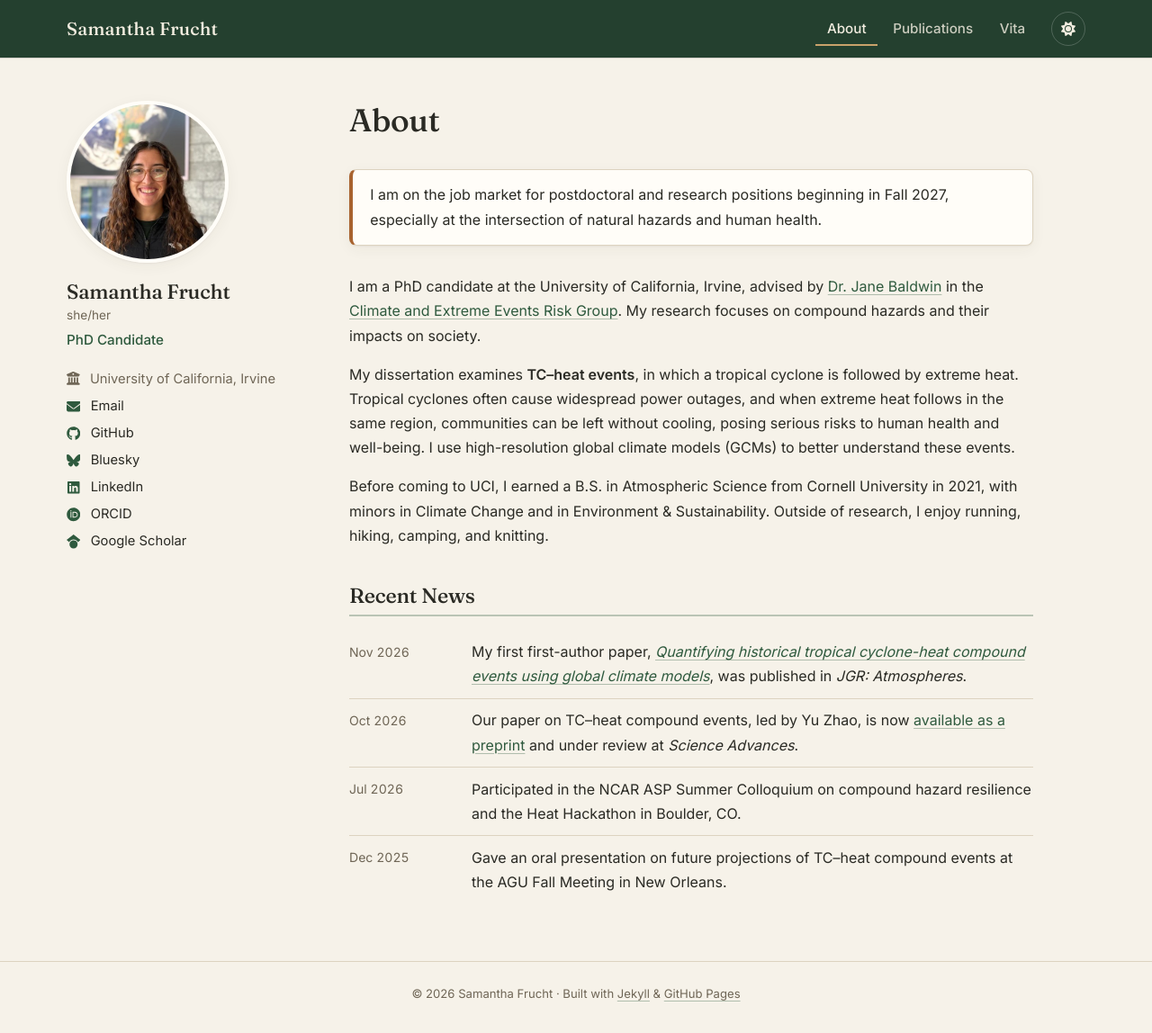
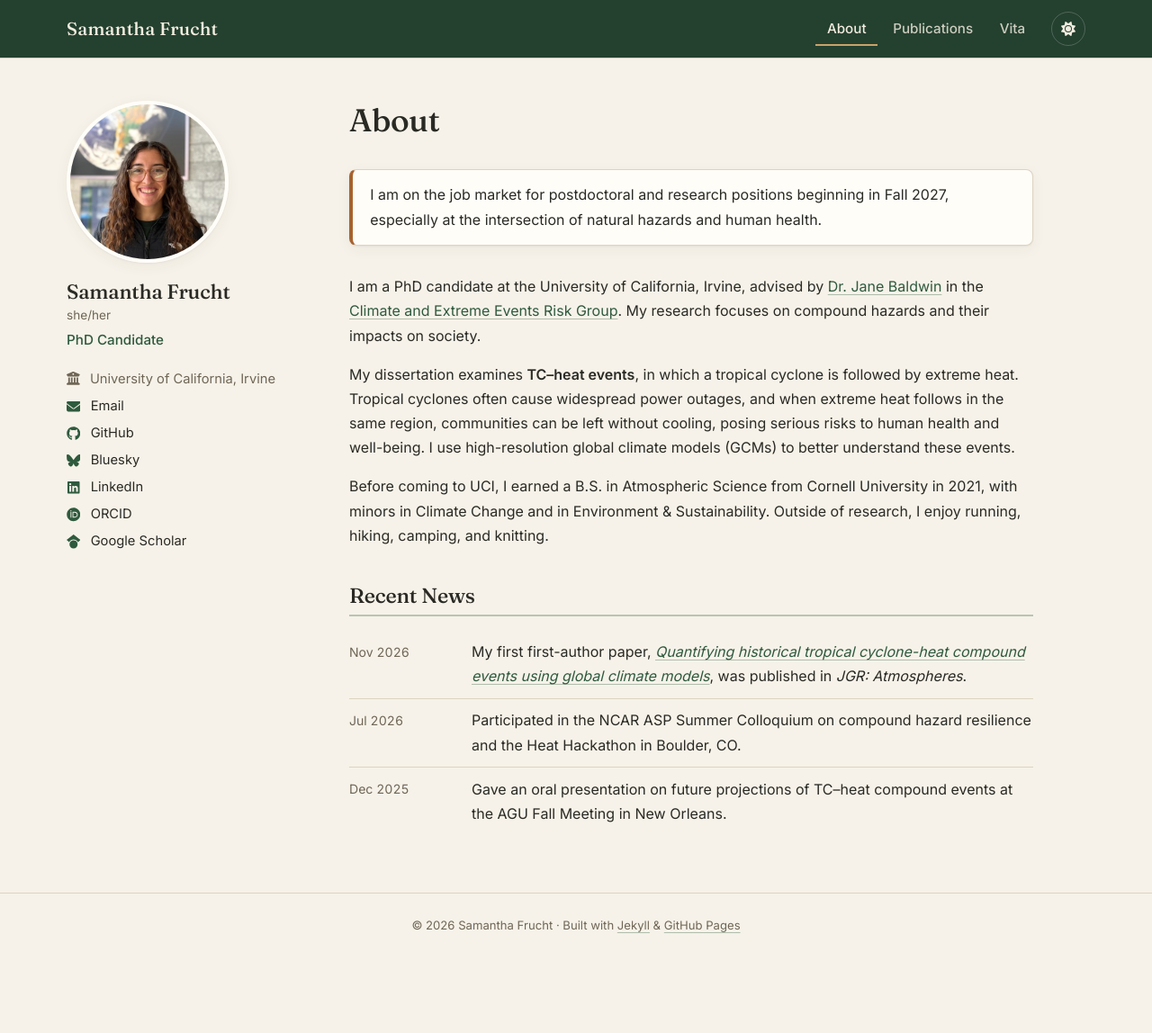
Before and after one commit to samfrucht/samfrucht.github.io, a Jekyll site: the page built from index.md, in a window 1280 px wide and 1148 px high. Shown: the whole window at 90% size. Built offline with Jekyll 4.4.1, drawn with Linux system fonts in a browser that asks for light colours.

Commit message:
News: remove preprint item
Co-Authored-By: Claude Opus 5.5 <noreply@anthropic.com>
Claude-Session: https://claude.ai/code/session_01YNjHfz6pZMsPt2Ai27dWjm

```diff
--- a/_data/news.yml
+++ b/_data/news.yml
@@ -6,9 +6,6 @@
 - date: 2026-11-24
   text: "My first first-author paper, [*Quantifying historical tropical cyclone-heat compound events using global climate models*](https://doi.org/10.1029/2026JD047940), was published in *JGR: Atmospheres*."
 
-- date: 2026-10-13
-  text: "Our paper on TC–heat compound events, led by Yu Zhao, is now [available as a preprint](https://doi.org/10.22541/essoar.15004387/v3) and under review at *Science Advances*."
-
 - date: 2026-07-01
   text: "Participated in the NCAR ASP Summer Colloquium on compound hazard resilience and the Heat Hackathon in Boulder, CO."
 
```
